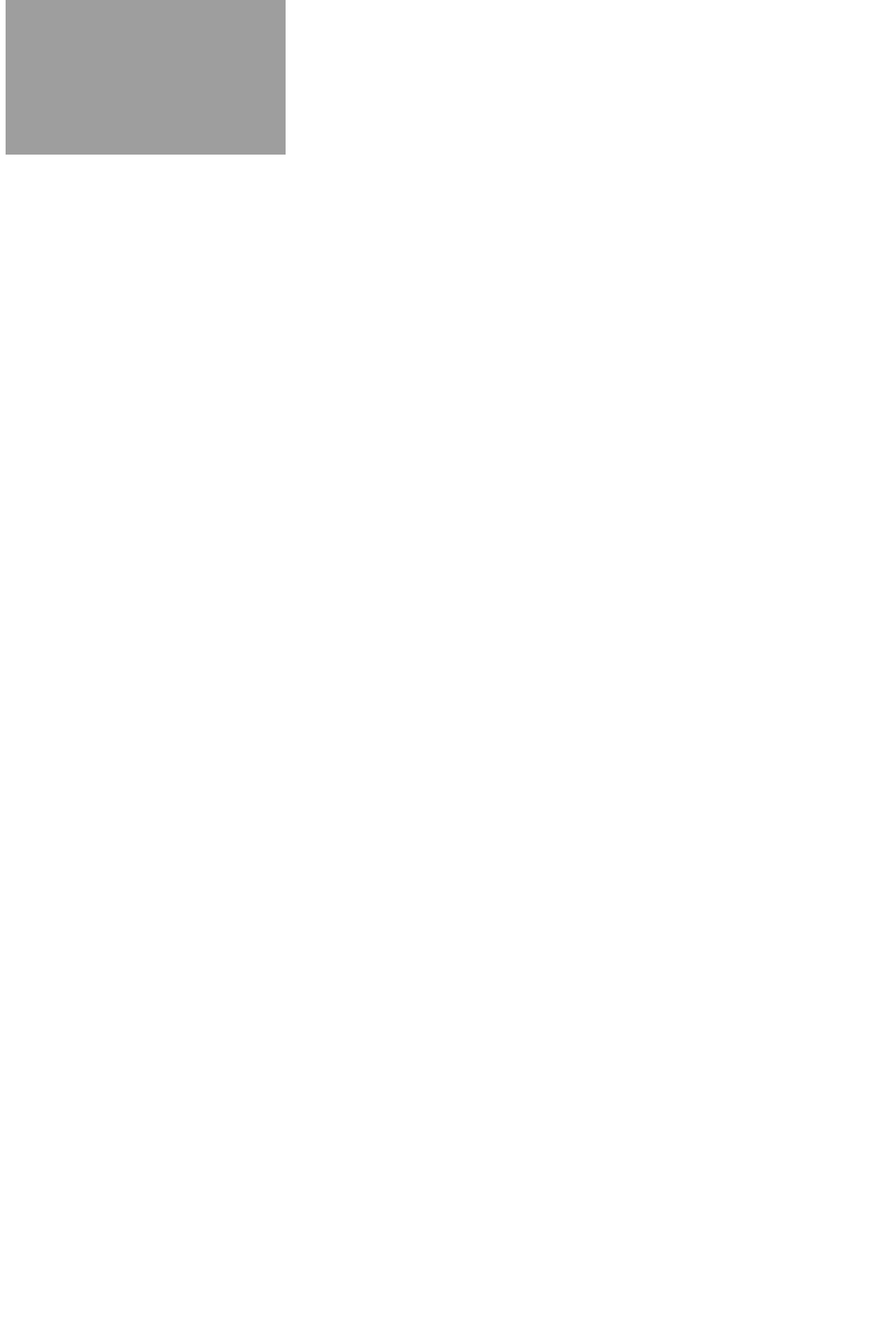
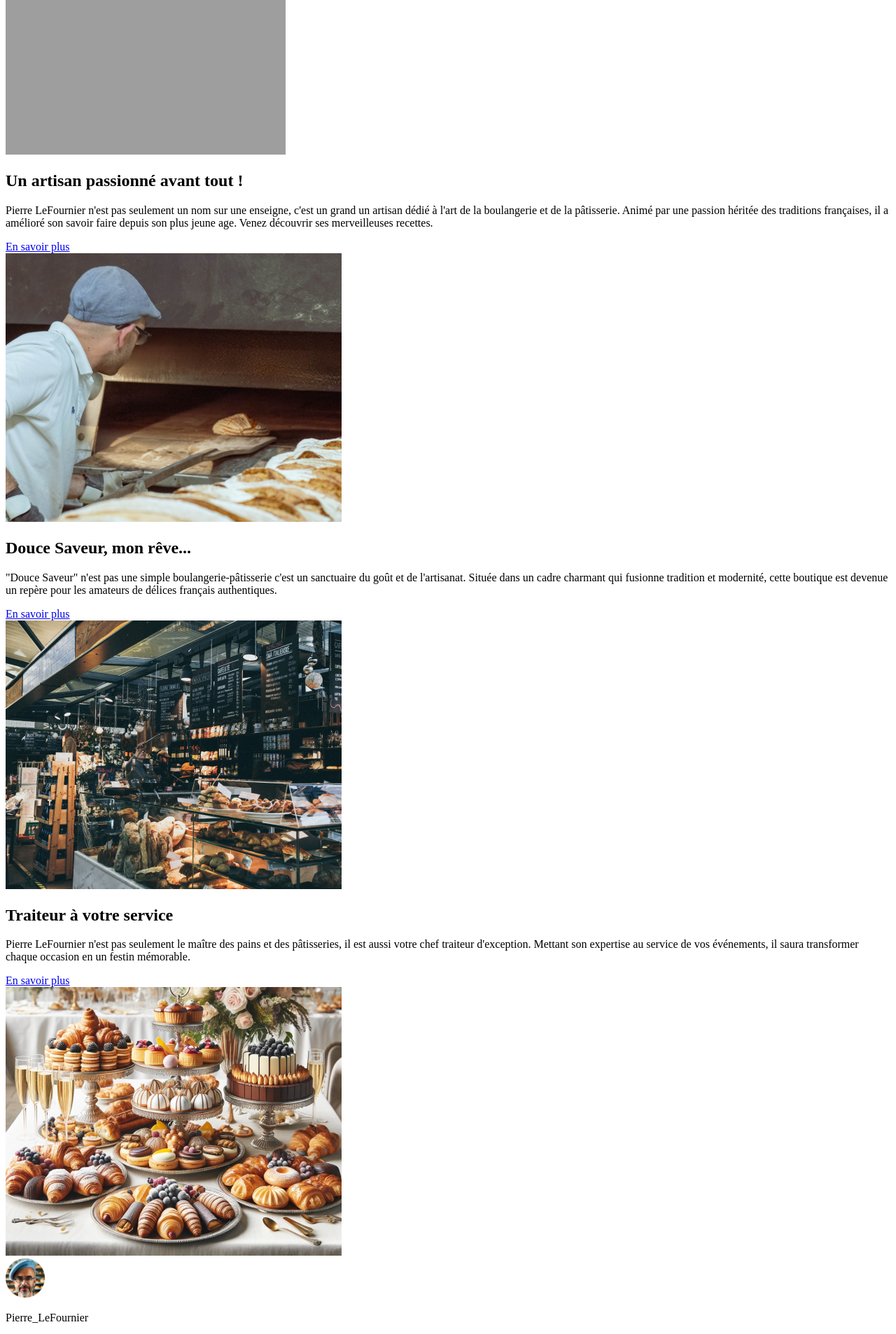
Before and after one commit to valentinlym/PierreLeFournier_website, a Symfony app: template templates/static/accueil.html.twig in a window 1280 px wide. Shown: the part 1143-3050 px from the top of the page at 70% size. Run offline with Twig, Linux system fonts and the light colour scheme; the template is opened without the code that fills it, so the values that code supplies are empty; some libraries are stand-ins or nearby versions; grey boxes are pictures that could not be loaded.

Commit message:
front accueil

```diff
--- a/templates/base/header.html.twig
+++ b/templates/base/header.html.twig
@@ -22,7 +22,7 @@
                     <a title="Traiteur" href="/traiteur">Traiteur</a>
                 </div>
                 <div tabindex="0" class="header__nav__link">
-                    <a title="Actualités" href="/#Actualités">Actualités</a>
+                    <a title="Actualités" href="/#actu">Actualités</a>
                 </div>
             </div>
             <a target="_blank" href="https://www.instagram.com/">
@@ -41,7 +41,7 @@
                     <a title="Traiteur" href="/traiteur">Traiteur</a>
                 </div>
                 <div tabindex="0" class="desktop--header__nav__link">
-                    <a title="Actualités" href="/#Actualités">Actualités</a>
+                    <a title="Actualités" href="/#actu">Actualités</a>
                 </div>
             </div>
             <a target="_blank" href="https://www.instagram.com/">
--- a/templates/static/accueil.html.twig
+++ b/templates/static/accueil.html.twig
@@ -4,10 +4,67 @@
 {% endblock %}
 
 {% block body %}
-	<div class="container">
-    <div class="" style="background:var(--t500);height:480px;"></div>
-    <div class="" style="height:480px;"></div>
-    <div class="" style="background:var(--t500);height:480px;"></div>
-    <div class="" style="height:480px;"></div>
-    </div>
+	<div class="container show">
+		<div class="show__presentation">
+			<div class="show__presentation__text">
+				<h2>Un artisan passionné avant tout !</h2>
+				<p>
+					Pierre LeFournier n'est pas seulement un nom sur une enseigne, c'est un grand un artisan dédié à l'art de la boulangerie et de la pâtisserie. Animé par une passion héritée des traditions françaises, il a amélioré son savoir faire depuis son plus jeune age. Venez découvrir ses merveilleuses recettes.
+				</p>
+				<a href="/presentation" class="btn btn__primaire">En savoir plus</a>
+			</div>
+			<div class="show__img">
+				<img src="{{ asset('build/images/img/artisan.png') }}" alt="Image de l'artisan"/>
+			</div>
+		</div>
+		<div class="show__douce_saveur">
+			<div class="show__douce_saveur__text">
+				<h2>Douce Saveur, mon rêve...</h2>
+				<p>
+					"Douce Saveur" n'est pas une simple boulangerie-pâtisserie c'est un sanctuaire du goût et de l'artisanat. Située dans un cadre charmant qui fusionne tradition et modernité, cette boutique est devenue un repère pour les amateurs de délices français authentiques.
+				</p>
+				<a href="/douce_saveur" class="btn btn__primaire">En savoir plus</a>
+			</div>
+			<div class="show__img">
+				<img src="{{ asset('build/images/img/DouceSaveur.png') }}" alt="Image de la boulangerie 'Douce Saveur'"/>
+			</div>
+		</div>
+		<div class="show__traiteur">
+			<div class="show__presentation__text">
+				<h2>Traiteur à votre service</h2>
+				<p>
+					Pierre LeFournier n'est pas seulement le maître des pains et des pâtisseries, il est aussi votre chef traiteur d'exception. Mettant son expertise au service de vos événements, il saura transformer chaque occasion en un festin mémorable.
+				</p>
+				<a href="/traiteur" class="btn btn__primaire">En savoir plus</a>
+			</div>
+			<div class="show__img" id="actu">
+				<img src="{{ asset('build/images/img/traiteur.png') }}" alt="Image d'un buffet"/>
+			</div>
+		</div>
+		<div class="show__instagram">
+			<div class="insta__header">
+				<img src="{{ asset('build/images/img/pp_insta.jpg') }}" width="56" height="56" alt="Photo de profil de Pierre LeFournier">
+				<p>Pierre_LeFournier</p>
+				<svg width="20" height="20" viewbox="0 0 20 20" fill="none" xmlns="http://www.w3.org/2000/svg">
+					<g clip-path="url(#clip0_504_825)">
+						<path fill-rule="evenodd" clip-rule="evenodd" d="M9.999 1.547L7.319 0L5.833 2.575H2.716V5.752L0 7.32L1.547 10L0 12.6795L2.716 14.248V17.2005H5.7035L7.319 20L9.999 18.453L12.679 20L14.295 17.2H17.376V14.195L20 12.6795L18.4525 10L20 7.3205L17.376 5.8055V2.5755H14.1665L12.679 0L9.999 1.547ZM13.7065 7.1595L14.8335 8.303L9.1185 14.053L5.701 10.588L6.823 9.459L9.1165 11.7495L13.7065 7.1595Z" fill="#0095F6"/>
+					</g>
+					<defs>
+						<clipPath id="clip0_504_825">
+							<rect width="20" height="20" fill="white"/>
+						</clipPath>
+					</defs>
+				</svg>
+			</div>
+			<div class="insta__img carousel-container">
+				<div class="carousel">
+					<img src="{{ asset('build/images/img/insta_1.jpg') }}" alt="">
+					<img src="{{ asset('build/images/img/insta_2.jpg') }}" alt="">
+					<img src="{{ asset('build/images/img/insta_3.jpg') }}" alt="">
+				</div>
+			</div>
+			<a target="_blank" class="insta__btn btn btn__secondaire" href="https://www.instagram.com/">Suivez-moi sur Instragram
+			</a>
+		</div>
+	</div>
 {% endblock %}
```
Also changed, not shown: assets/styles/sass/pages/_accueil.scss (+68 -0 lines), templates/static/presentation.html.twig (+5 -14 lines), templates/static/traiteur.html.twig (deleted, +0 -13 lines), assets/src/img/insta_1.jpg (added), assets/src/img/insta_2.jpg (added), assets/src/img/insta_3.jpg (added), assets/src/img/pp_insta.png (deleted).
